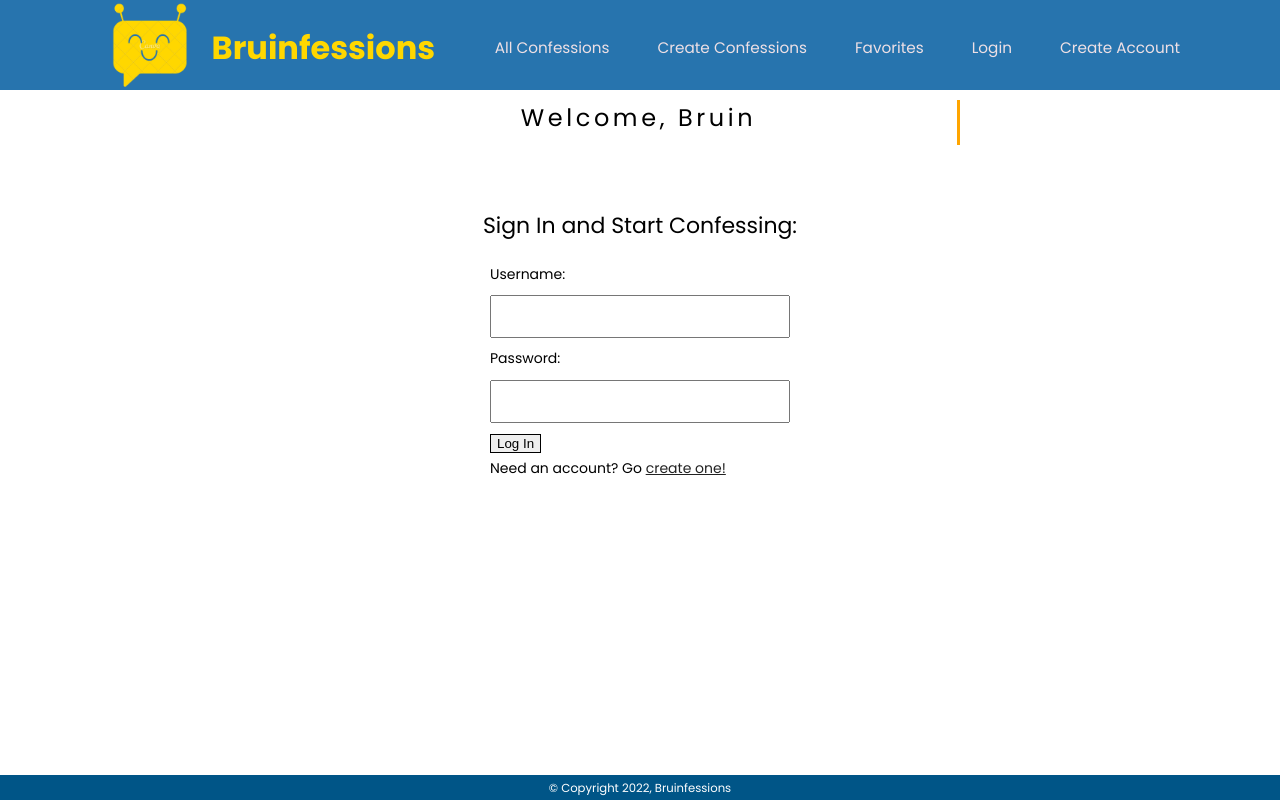
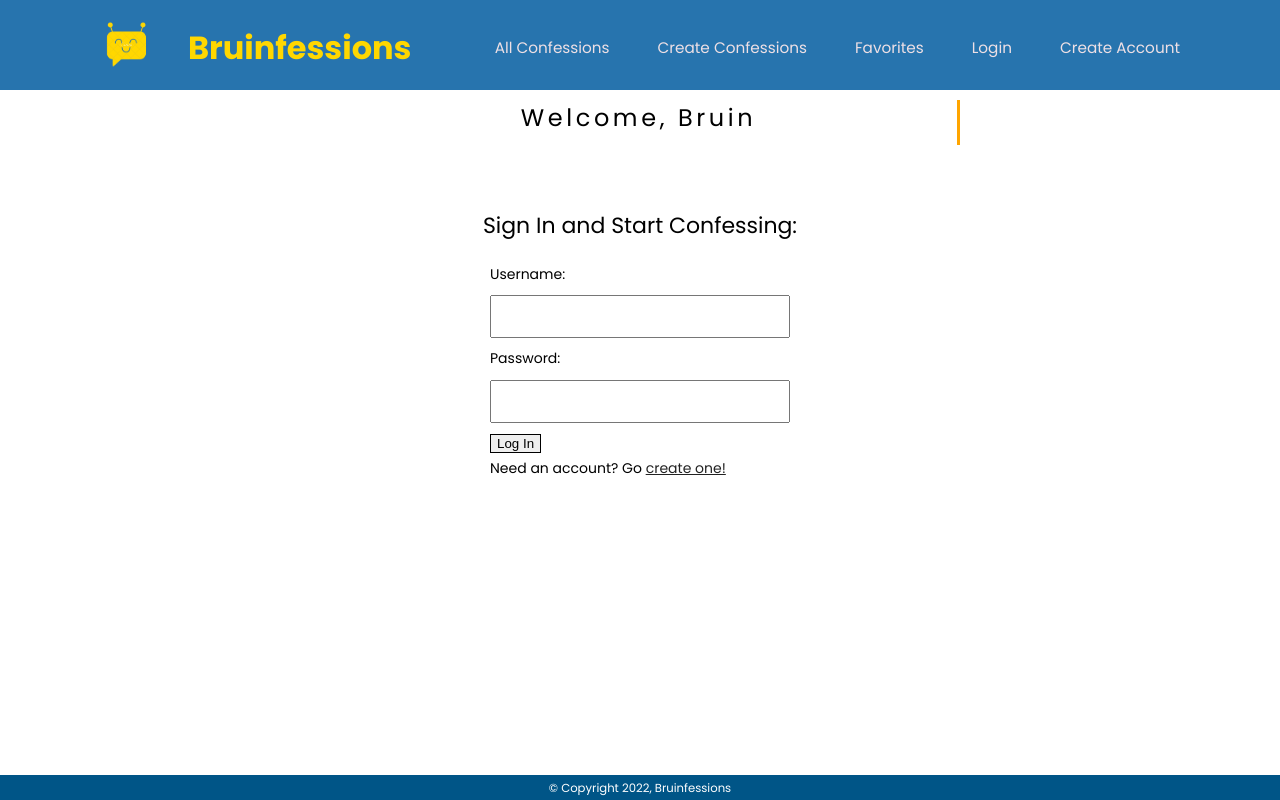
Before and after one commit to esha2625/35LFinalProject, a React (Create React App) app: page /login-page in a window 1280 px wide. Built offline with nearby package versions, Linux system fonts and the light colour scheme; no server answers.

Commit message:
Fixed Logo Scaling

```diff
--- a/src/components/layout/MainNavigation.js
+++ b/src/components/layout/MainNavigation.js
@@ -5,7 +5,7 @@ import classes from './MainNavigation.module.css';
 function MainNavigation() {
     return (
     <header className={classes.header}>
-                 <div className={classes.logoimage}><img src="/bruinfessionslogo.png" alt="Bruinfessions" width="100ref" height="5ref"/></div>
+                 <div className={classes.logoimage}><img src="/bruinfessionslogo.png" alt="Bruinfessions" width="90ref" height="5ref"/></div>
          <div className={classes.logo}>Bruinfessions</div>
         <nav>
          <div>
--- a/src/components/layout/MainNavigation.module.css
+++ b/src/components/layout/MainNavigation.module.css
@@ -13,6 +13,7 @@
   font-size: 2rem;
   color: gold;
   font-weight: bold;
+  margin-left: 0;
 }
 
 .logoimage {
--- a/src/pages/style.css
+++ b/src/pages/style.css
@@ -93,8 +93,9 @@ a, .btn {
     transition: all .3s ease-in-out;
 }
 img {
-    max-width: 100%;
-    height: auto;
+    width: auto;
+    height: 3rem;
+    margin-right: 0;
 }
 :focus {
     outline: 0;
```
